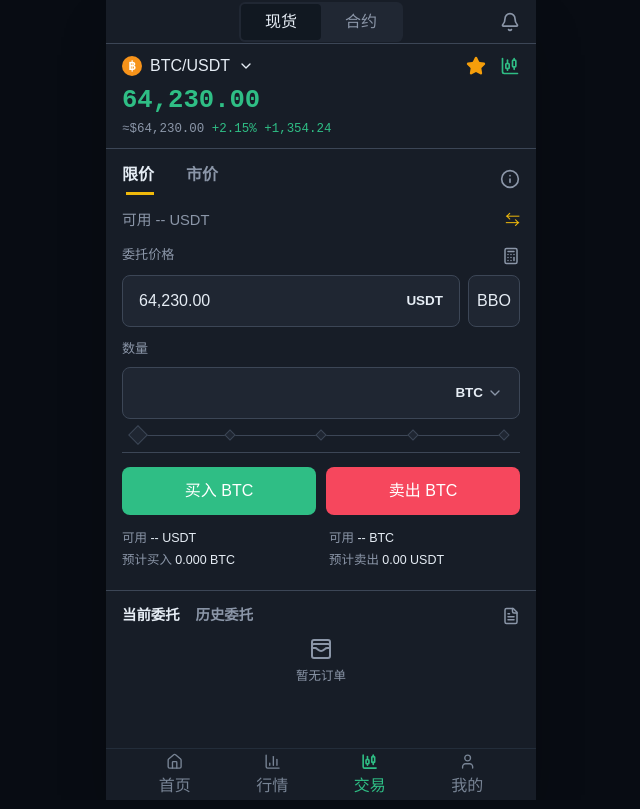
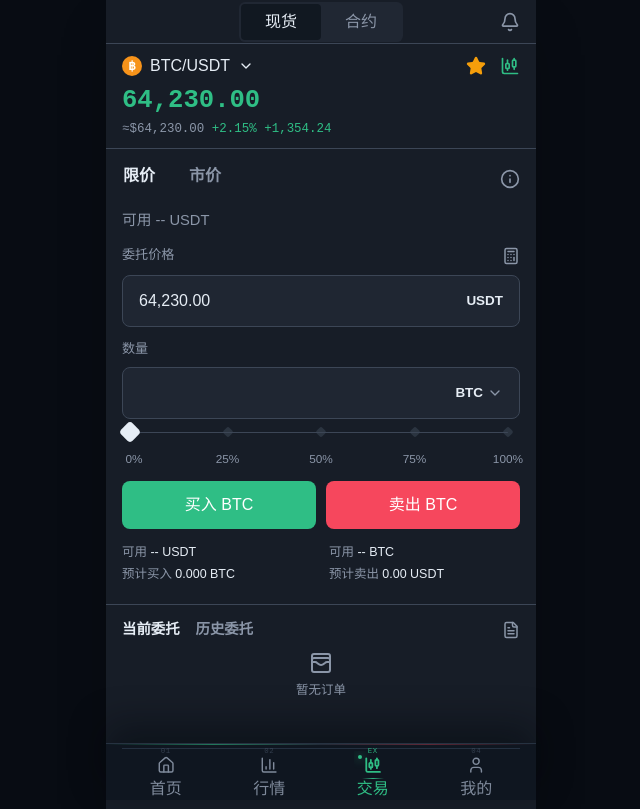
Before and after one commit to wangzimin233/TMA, a React (Vite) app: page /trade in a window 1280 px wide. Both pictures are taken after a click on the button "合约". Shown: the whole page, without its empty margins (319-959 px from the left). Built offline with nearby package versions, Linux system fonts and the light colour scheme.

Commit message:
增强底部导航和交易页面，新增滑块组件，优化标签样式

```diff
--- a/src/components/BottomNav.tsx
+++ b/src/components/BottomNav.tsx
@@ -1,32 +1,66 @@
 import { BarChart3, CandlestickChart, Home, User } from 'lucide-react';
 import type { Tab } from '../types/app';
 
-const tabs: Array<{ key: Tab; label: string; icon: typeof Home }> = [
-  { key: 'home', label: '首页', icon: Home },
-  { key: 'market', label: '行情', icon: BarChart3 },
-  { key: 'trade', label: '交易', icon: CandlestickChart },
-  { key: 'profile', label: '我的', icon: User },
+const tabs: Array<{ key: Tab; label: string; icon: typeof Home; code: string }> = [
+  { key: 'home', label: '首页', icon: Home, code: '01' },
+  { key: 'market', label: '行情', icon: BarChart3, code: '02' },
+  { key: 'trade', label: '交易', icon: CandlestickChart, code: 'EX' },
+  { key: 'profile', label: '我的', icon: User, code: '04' },
 ];
 
 export function BottomNav({ active, onChange }: { active: Tab; onChange: (tab: Tab) => void }) {
   return (
-    <nav className="fixed bottom-0 left-1/2 z-20 grid h-[52px] w-full max-w-[430px] -translate-x-1/2 grid-cols-4 border-t border-[#232d3a] bg-base px-5 pb-[env(safe-area-inset-bottom)]">
+    <nav
+      aria-label="底部导航"
+      className="fixed bottom-0 left-1/2 z-20 w-full max-w-[430px] -translate-x-1/2 border-t border-[#263241] bg-[#0f1620] pb-[env(safe-area-inset-bottom)] shadow-[0_-18px_36px_rgba(3,7,12,0.42)]"
+    >
+      <div className="pointer-events-none absolute inset-x-0 top-0 h-px bg-[linear-gradient(90deg,rgba(47,190,133,0),rgba(47,190,133,0.58),rgba(60,70,86,0.46),rgba(246,71,93,0.34),rgba(47,190,133,0))]" />
+      <div className="pointer-events-none absolute inset-x-4 top-1 h-px bg-[#334255]/60" />
+      <div className="grid h-[56px] grid-cols-4 px-2">
         {tabs.map((tab) => {
           const Icon = tab.icon;
           const selected = active === tab.key;
+          const isTrade = tab.key === 'trade';
           return (
             <button
               key={tab.key}
-            className={`flex flex-col items-center justify-center gap-0.5 text-[0.56rem] font-normal outline-none transition-colors ${selected ? 'text-brand' : 'text-[#788495]'}`}
+              aria-current={selected ? 'page' : undefined}
+              type="button"
+              className={`group relative flex min-w-0 flex-col items-center justify-center gap-0.5 rounded-sm text-[0.6rem] font-semibold outline-none transition duration-150 active:scale-[0.97] ${
+                selected ? 'text-[#eafff7]' : isTrade ? 'text-[#97a3b4]' : 'text-[#7f8a9b]'
+              }`}
               onClick={() => onChange(tab.key)}
             >
-            <span className="grid size-[1.25rem] place-items-center">
-              <Icon className={`size-[1.08rem] ${selected ? 'stroke-[2.25]' : 'stroke-[1.9]'}`} />
+              <span
+                className={`absolute top-1 font-mono text-[0.46rem] leading-none tracking-[0.08em] transition ${
+                  selected ? 'text-brand/90 opacity-100' : 'text-[#465365] opacity-65 group-hover:opacity-90'
+                }`}
+              >
+                {tab.code}
               </span>
-            <span>{tab.label}</span>
+              <span
+                className={`relative mt-1 grid h-[1.7rem] w-[2.35rem] place-items-center overflow-hidden transition ${
+                  selected
+                    ? 'text-brand'
+                    : isTrade
+                      ? 'text-[#a6b0bf] group-hover:text-ink'
+                      : 'text-[#7f8a9b] group-hover:text-[#a6b0bf]'
+                }`}
+              >
+                {selected && (
+                  <>
+                    <span className="absolute left-1 top-1 h-1 w-1 rounded-full bg-brand shadow-[0_0_10px_rgba(47,190,133,0.95)]" />
+                    <span className="absolute inset-x-2 bottom-0 h-px bg-[linear-gradient(90deg,rgba(47,190,133,0),rgba(47,190,133,0.95),rgba(47,190,133,0))]" />
+                  </>
+                )}
+                {isTrade && !selected && <span className="absolute bottom-0 h-px w-4 bg-[#f0b90b]/35" />}
+                <Icon className={`size-[1.14rem] ${selected ? 'stroke-[2.35]' : 'stroke-[1.9]'}`} />
+              </span>
+              <span className={`leading-none transition ${selected ? 'text-brand' : ''}`}>{tab.label}</span>
             </button>
           );
         })}
+      </div>
     </nav>
   );
 }
--- /dev/null
+++ b/src/components/ui/slider.tsx
@@ -0,0 +1,57 @@
+import * as React from "react"
+import { Slider as SliderPrimitive } from "radix-ui"
+
+import { cn } from "@/lib/utils"
+
+function Slider({
+  className,
+  defaultValue,
+  value,
+  min = 0,
+  max = 100,
+  ...props
+}: React.ComponentProps<typeof SliderPrimitive.Root>) {
+  const _values = React.useMemo(
+    () =>
+      Array.isArray(value)
+        ? value
+        : Array.isArray(defaultValue)
+          ? defaultValue
+          : [min, max],
+    [value, defaultValue, min, max]
+  )
+
+  return (
+    <SliderPrimitive.Root
+      data-slot="slider"
+      defaultValue={defaultValue}
+      value={value}
+      min={min}
+      max={max}
+      className={cn(
+        "relative flex w-full touch-none items-center select-none data-disabled:opacity-50 data-vertical:h-full data-vertical:min-h-40 data-vertical:w-auto data-vertical:flex-col",
+        className
+      )}
+      {...props}
+    >
+      <SliderPrimitive.Track
+        data-slot="slider-track"
+        className="relative grow overflow-hidden rounded-full bg-muted data-horizontal:h-1 data-horizontal:w-full data-vertical:h-full data-vertical:w-1"
+      >
+        <SliderPrimitive.Range
+          data-slot="slider-range"
+          className="absolute bg-primary select-none data-horizontal:h-full data-vertical:w-full"
+        />
+      </SliderPrimitive.Track>
+      {Array.from({ length: _values.length }, (_, index) => (
+        <SliderPrimitive.Thumb
+          data-slot="slider-thumb"
+          key={index}
+          className="relative block size-3 shrink-0 rounded-full border border-ring bg-white ring-ring/50 transition-[color,box-shadow] select-none after:absolute after:-inset-2 hover:ring-3 focus-visible:ring-3 focus-visible:outline-hidden active:ring-3 disabled:pointer-events-none disabled:opacity-50"
+        />
+      ))}
+    </SliderPrimitive.Root>
+  )
+}
+
+export { Slider }
--- a/src/components/ui/tabs.tsx
+++ b/src/components/ui/tabs.tsx
@@ -61,10 +61,10 @@ function TabsTrigger({
     <TabsPrimitive.Trigger
       data-slot="tabs-trigger"
       className={cn(
-        "relative inline-flex h-[calc(100%-1px)] flex-1 items-center justify-center gap-1.5 rounded-md border border-transparent px-1.5 py-0.5 text-sm font-medium whitespace-nowrap text-foreground/60 transition-all group-data-vertical/tabs:w-full group-data-vertical/tabs:justify-start hover:text-foreground focus-visible:border-ring focus-visible:ring-[3px] focus-visible:ring-ring/50 focus-visible:outline-1 focus-visible:outline-ring disabled:pointer-events-none disabled:opacity-50 has-data-[icon=inline-end]:pr-1 has-data-[icon=inline-start]:pl-1 dark:text-muted-foreground dark:hover:text-foreground group-data-[variant=default]/tabs-list:data-active:shadow-sm group-data-[variant=line]/tabs-list:data-active:shadow-none [&_svg]:pointer-events-none [&_svg]:shrink-0 [&_svg:not([class*='size-'])]:size-4",
-        "group-data-[variant=line]/tabs-list:bg-transparent group-data-[variant=line]/tabs-list:data-active:bg-transparent dark:group-data-[variant=line]/tabs-list:data-active:border-transparent dark:group-data-[variant=line]/tabs-list:data-active:bg-transparent",
-        "data-active:bg-background data-active:text-foreground dark:data-active:border-input dark:data-active:bg-input/30 dark:data-active:text-foreground",
-        "after:absolute after:bg-foreground after:opacity-0 after:transition-opacity group-data-horizontal/tabs:after:inset-x-0 group-data-horizontal/tabs:after:bottom-[-5px] group-data-horizontal/tabs:after:h-0.5 group-data-vertical/tabs:after:inset-y-0 group-data-vertical/tabs:after:-right-1 group-data-vertical/tabs:after:w-0.5 group-data-[variant=line]/tabs-list:data-active:after:opacity-100",
+        "relative inline-flex h-[calc(100%-1px)] flex-1 items-center justify-center gap-1.5 rounded-md border border-transparent px-1.5 py-0.5 text-sm font-medium whitespace-nowrap text-foreground/60 transition-all group-data-vertical/tabs:w-full group-data-vertical/tabs:justify-start hover:text-foreground focus-visible:border-ring focus-visible:ring-[3px] focus-visible:ring-ring/50 focus-visible:outline-1 focus-visible:outline-ring disabled:pointer-events-none disabled:opacity-50 has-data-[icon=inline-end]:pr-1 has-data-[icon=inline-start]:pl-1 dark:text-muted-foreground dark:hover:text-foreground group-data-[variant=default]/tabs-list:data-[state=active]:shadow-sm group-data-[variant=line]/tabs-list:data-[state=active]:shadow-none [&_svg]:pointer-events-none [&_svg]:shrink-0 [&_svg:not([class*='size-'])]:size-4",
+        "group-data-[variant=line]/tabs-list:bg-transparent group-data-[variant=line]/tabs-list:data-[state=active]:bg-transparent dark:group-data-[variant=line]/tabs-list:data-[state=active]:border-transparent dark:group-data-[variant=line]/tabs-list:data-[state=active]:bg-transparent",
+        "data-[state=active]:bg-background data-[state=active]:text-foreground dark:data-[state=active]:border-input dark:data-[state=active]:bg-input/30 dark:data-[state=active]:text-foreground",
+        "after:absolute after:bg-foreground after:opacity-0 after:transition-opacity group-data-horizontal/tabs:after:inset-x-0 group-data-horizontal/tabs:after:bottom-[-5px] group-data-horizontal/tabs:after:h-0.5 group-data-vertical/tabs:after:inset-y-0 group-data-vertical/tabs:after:-right-1 group-data-vertical/tabs:after:w-0.5 group-data-[variant=line]/tabs-list:data-[state=active]:after:opacity-100",
         className
       )}
       {...props}
--- a/src/pages/deposit/DepositPage.tsx
+++ b/src/pages/deposit/DepositPage.tsx
@@ -59,12 +59,12 @@ export function DepositPage({ onBack }: { onBack: () => void }) {
               setCopied(false);
             }}
           >
-            <TabsList className="grid h-auto w-full grid-cols-3 gap-2 rounded-md bg-base2 p-1">
+            <TabsList className="grid h-8 w-full grid-cols-3 items-stretch gap-0 overflow-hidden rounded-md border border-line bg-base2 p-[2px]">
               {networks.map((network) => (
                 <TabsTrigger
                   key={network.key}
                   value={network.key}
-                  className="h-8 rounded border-0 py-0 text-[0.78rem] font-semibold text-muted-foreground shadow-none transition active:scale-95 data-active:bg-brand data-active:text-[#06130e] dark:data-active:bg-brand dark:data-active:text-[#06130e]"
+                  className="h-full min-h-0 rounded-[5px] border-0 py-0 text-[0.78rem] font-semibold text-muted-foreground shadow-none transition after:hidden active:scale-95 data-[state=active]:bg-brand data-[state=active]:text-[#06130e] dark:data-[state=active]:bg-brand dark:data-[state=active]:text-[#06130e]"
                 >
                   {network.key}
                 </TabsTrigger>
--- a/src/pages/trade/TradePage.tsx
+++ b/src/pages/trade/TradePage.tsx
@@ -4,8 +4,13 @@ import { CandlestickSeries, ColorType, createChart, type UTCTimestamp } from 'li
 import { getTickerBySymbol, marketPairs } from '../../data/mock';
 import { CoinDot } from '../../components/CoinDot';
 import { Drawer, DrawerClose, DrawerContent, DrawerTitle } from '../../components/ui/drawer';
+import { Slider } from '../../components/ui/slider';
+import { Tabs, TabsList, TabsTrigger } from '../../components/ui/tabs';
 import { useTradeStore } from '../../store/trade.store';
 import type { TradeMode } from '../../types/app';
+
+type OrderType = 'limit' | 'market';
+type ContractPositionMode = 'open' | 'close';
 
 type TradePageProps = {
   mode: TradeMode;
@@ -242,66 +247,121 @@ function CandleChart() {
 function BinanceOrderPanel({ mode, symbol, ticker, openLeverage }: { mode: TradeMode; symbol: string; ticker: ReturnType<typeof getTicker>; openLeverage: () => void }) {
   const base = symbol.split('/')[0] ?? 'BTC';
   const isContract = mode === 'contract';
+  const [orderType, setOrderType] = useState<OrderType>('limit');
+  const [positionMode, setPositionMode] = useState<ContractPositionMode>('open');
+  const isLimitOrder = orderType === 'limit';
+  const marketPlaceholder = positionMode === 'open' ? '最优追价开仓' : '最优追价平仓';
+  const leftAction = isContract ? (positionMode === 'open' ? '买入开多' : '平空') : `买入 ${base}`;
+  const rightAction = isContract ? (positionMode === 'open' ? '卖出开空' : '平多') : `卖出 ${base}`;
+  const contractMetricLabel = positionMode === 'open' ? '可开' : '可平';
+  const showContractLimitMeta = isContract && isLimitOrder;
+
+  useEffect(() => {
+    setOrderType('limit');
+    setPositionMode('open');
+  }, [mode]);
 
   return (
     <div className="px-4 py-3.5">
+      {isContract && (
+        <Tabs value={positionMode} onValueChange={(value) => setPositionMode(value as ContractPositionMode)}>
+          <TabsList className="mb-3 grid h-12 w-full grid-cols-2 items-stretch gap-0 overflow-hidden rounded-lg bg-[#202733] p-0">
+            <TabsTrigger
+              value="open"
+              className="h-full min-h-0 rounded-none border-0 py-0 text-[0.92rem] font-semibold text-muted-foreground shadow-none after:hidden data-[state=active]:bg-brand data-[state=active]:text-white dark:data-[state=active]:bg-brand dark:data-[state=active]:text-white"
+            >
+              开仓
+            </TabsTrigger>
+            <TabsTrigger
+              value="close"
+              className="h-full min-h-0 rounded-none border-0 py-0 text-[0.92rem] font-semibold text-muted-foreground shadow-none after:hidden data-[state=active]:bg-danger data-[state=active]:text-white dark:data-[state=active]:bg-danger dark:data-[state=active]:text-white"
+            >
+              平仓
+            </TabsTrigger>
+          </TabsList>
+        </Tabs>
+      )}
+
       <div className="mb-3.5 flex min-w-0 items-center justify-between gap-3">
-        <div className="no-scrollbar flex min-w-0 flex-1 items-center gap-8 overflow-x-auto whitespace-nowrap text-[1rem] font-semibold">
-          <button className="relative shrink-0 pb-2 text-ink after:absolute after:bottom-0 after:left-1 after:h-[3px] after:w-7 after:bg-warning">限价</button>
-          <button className="shrink-0 pb-2 text-muted-foreground">市价</button>
-        </div>
+        <Tabs className="min-w-0 flex-1" value={orderType} onValueChange={(value) => setOrderType(value as OrderType)}>
+          <TabsList variant="line" className="no-scrollbar flex h-auto min-w-0 justify-start gap-8 overflow-x-auto whitespace-nowrap p-0 text-[1rem] font-semibold">
+            <TabsTrigger
+              value="limit"
+              className="h-auto shrink-0 rounded-none px-0 pb-2 text-muted-foreground after:bg-warning data-[state=active]:text-ink data-[state=active]:after:opacity-100"
+            >
+              限价
+            </TabsTrigger>
+            <TabsTrigger
+              value="market"
+              className="h-auto shrink-0 rounded-none px-0 pb-2 text-muted-foreground after:bg-warning data-[state=active]:text-ink data-[state=active]:after:opacity-100"
+            >
+              市价
+            </TabsTrigger>
+          </TabsList>
+        </Tabs>
         <Info className="size-5 shrink-0 text-muted-foreground" />
       </div>
 
       <div className="mb-3.5 flex items-center justify-between text-[0.92rem] text-muted-foreground">
         <span>可用 -- USDT</span>
-        <button className="text-[1.05rem] leading-none text-warning">⇆</button>
       </div>
 
+      {isLimitOrder ? (
+        <>
           <div className="mb-2.5 flex items-end justify-between">
             <span className="text-[0.82rem] text-muted-foreground">委托价格</span>
             <Calculator className="size-4.5 text-muted-foreground" />
           </div>
 
-      <div className="mb-3 grid grid-cols-[minmax(0,1fr)_52px] gap-2">
+          <div className="mb-3">
             <TradeInput value={ticker.price} suffix="USDT" compact emphasis />
-        <button className="rounded-lg border border-line bg-base2 text-[0.82rem] font-semibold text-ink transition-colors active:bg-soft">BBO</button>
           </div>
+        </>
+      ) : (
+        <div className="mb-3 flex h-[3.25rem] items-center rounded-lg border border-transparent bg-soft px-4 text-[0.86rem] font-semibold text-muted-foreground/70">
+          {isContract ? marketPlaceholder : '按市场最优价格成交'}
+        </div>
+      )}
 
       <label className="mb-2 block text-[0.82rem] text-muted-foreground">数量</label>
       <TradeInput placeholder="" suffix={base} dropdown compact />
       <PercentRail />
 
-      <div className="my-3.5 border-t border-line" />
-
-      {isContract && (
-        <div className="mb-3.5 space-y-3">
-          <CheckRow label="止盈/止损" />
-          <div className="flex items-center justify-between">
-            <CheckRow label="只减仓" />
-            <button className="flex items-center gap-1 text-[0.84rem] text-muted-foreground">
+      {showContractLimitMeta && (
+        <div className="mb-3.5 flex items-center justify-between border-t border-line pt-3">
+          <button className="flex items-center gap-1 text-[0.84rem] font-semibold text-muted-foreground">
             生效时间 <span className="text-ink">GTC</span> <ChevronDown className="size-4" />
           </button>
-          </div>
           <button className="rounded border border-line px-3 py-1.5 text-[0.8rem] text-brand" onClick={openLeverage}>
             全仓 | 10x
           </button>
         </div>
       )}
 
+      {isContract && (
+        <div className={`${showContractLimitMeta ? 'mb-3.5' : 'my-3.5 border-t border-line pt-3'} space-y-3`}>
+          <CheckRow label="止盈/止损" />
+          <CheckRow label={positionMode === 'open' ? '只减仓' : '仅平仓'} />
+        </div>
+      )}
+
       <div className="grid grid-cols-2 gap-2.5">
-        <button className="rounded-lg bg-brand py-3 text-[1rem] font-semibold text-white transition active:brightness-90">{isContract ? '买入/做多' : `买入 ${base}`}</button>
-        <button className="rounded-lg bg-danger py-3 text-[1rem] font-semibold text-white transition active:brightness-90">{isContract ? '卖出/做空' : `卖出 ${base}`}</button>
+        <button className="rounded-lg bg-brand py-3 text-[1rem] font-semibold text-white transition active:brightness-90">{leftAction}</button>
+        <button className="rounded-lg bg-danger py-3 text-[1rem] font-semibold text-white transition active:brightness-90">{rightAction}</button>
       </div>
 
       {isContract ? (
         <div className="mt-3.5 grid grid-cols-2 gap-x-4 gap-y-1 text-[0.78rem]">
+          {positionMode === 'open' && (
+            <>
               <Metric label="强平价格" value="-- USDT" />
               <Metric label="强平价格" value="-- USDT" />
               <Metric label="保证金" value="0.00 USDT" />
               <Metric label="保证金" value="0.00 USDT" />
-          <Metric label="可开" value={`0.000 ${base}`} />
-          <Metric label="可开" value={`0.000 ${base}`} />
+            </>
+          )}
+          <Metric label={contractMetricLabel} value={`0.000 ${base}`} />
+          <Metric label={contractMetricLabel} value={`0.000 ${base}`} />
         </div>
       ) : (
         <div className="mt-3.5 grid grid-cols-2 gap-x-4 gap-y-1 text-[0.78rem]">
@@ -355,16 +415,68 @@ function TradeInput({
 }
 
 function PercentRail() {
+  const [percent, setPercent] = useState(0);
+  const [showTooltip, setShowTooltip] = useState(false);
+  const hideTimer = useRef<number | null>(null);
+  const points = [0, 25, 50, 75, 100];
+  const showTooltipNow = () => {
+    if (hideTimer.current) window.clearTimeout(hideTimer.current);
+    setShowTooltip(true);
+  };
+  const hideTooltipSoon = () => {
+    if (hideTimer.current) window.clearTimeout(hideTimer.current);
+    hideTimer.current = window.setTimeout(() => setShowTooltip(false), 700);
+  };
+
   return (
-    <div className="my-4 px-4">
-      <div className="relative h-px bg-line">
-        {[0, 25, 50, 75, 100].map((point, index) => (
+    <div className="mb-4 -mt-0.5">
+      <div className="relative h-[3rem] px-3">
+        {showTooltip && (
+          <div
+            className="absolute -top-[1.35rem] z-30 -translate-x-1/2 rounded-md bg-soft2 px-2.5 py-1.5 font-mono text-[0.78rem] font-semibold leading-none text-ink shadow-lg shadow-black/25 after:absolute after:left-1/2 after:top-full after:size-2 after:-translate-x-1/2 after:-translate-y-1/2 after:rotate-45 after:bg-soft2"
+            style={{ left: `calc(0.75rem + (100% - 1.5rem) * ${percent / 100})` }}
+          >
+            {percent}%
+          </div>
+        )}
+
+        <Slider
+          className="absolute inset-x-0 top-[0.34rem] z-20 h-5 px-3 [&_[data-slot=slider-range]]:bg-ink [&_[data-slot=slider-thumb]]:z-20 [&_[data-slot=slider-thumb]]:size-4 [&_[data-slot=slider-thumb]]:rotate-45 [&_[data-slot=slider-thumb]]:rounded-[4px] [&_[data-slot=slider-thumb]]:border-0 [&_[data-slot=slider-thumb]]:bg-ink [&_[data-slot=slider-thumb]]:ring-0 [&_[data-slot=slider-thumb]]:after:hidden [&_[data-slot=slider-track]]:h-px [&_[data-slot=slider-track]]:overflow-visible [&_[data-slot=slider-track]]:bg-line"
+          max={100}
+          min={0}
+          step={1}
+          value={[percent]}
+          onBlur={hideTooltipSoon}
+          onFocus={showTooltipNow}
+          onPointerDown={showTooltipNow}
+          onPointerUp={hideTooltipSoon}
+          onValueChange={(value) => {
+            setPercent(value[0] ?? 0);
+            showTooltipNow();
+          }}
+        />
+
+        {points.map((point) => (
           <span
             key={point}
-            className={`absolute top-1/2 border border-line bg-base2 ${index === 0 ? 'size-3.5 border-ink' : 'size-2'}`}
-            style={{ left: `${point}%`, transform: `translateX(-50%) translateY(-50%) rotate(45deg)` }}
+            className={`pointer-events-none absolute top-[0.97rem] z-10 size-2 -translate-x-1/2 -translate-y-1/2 rotate-45 rounded-[2px] ${
+              point <= percent ? 'bg-ink' : 'bg-soft2'
+            }`}
+            style={{ left: `calc(0.75rem + (100% - 1.5rem) * ${point / 100})` }}
           />
         ))}
+
+        <div className="absolute inset-x-0 top-[2.12rem] text-[0.74rem] font-medium text-muted-foreground">
+          {points.map((point) => (
+            <span
+              key={point}
+              className="absolute -translate-x-1/2"
+              style={{ left: `calc(0.75rem + (100% - 1.5rem) * ${point / 100})` }}
+            >
+              {point}%
+            </span>
+          ))}
+        </div>
       </div>
     </div>
   );
```
Lines whose indentation alone changed are shown as unchanged.
